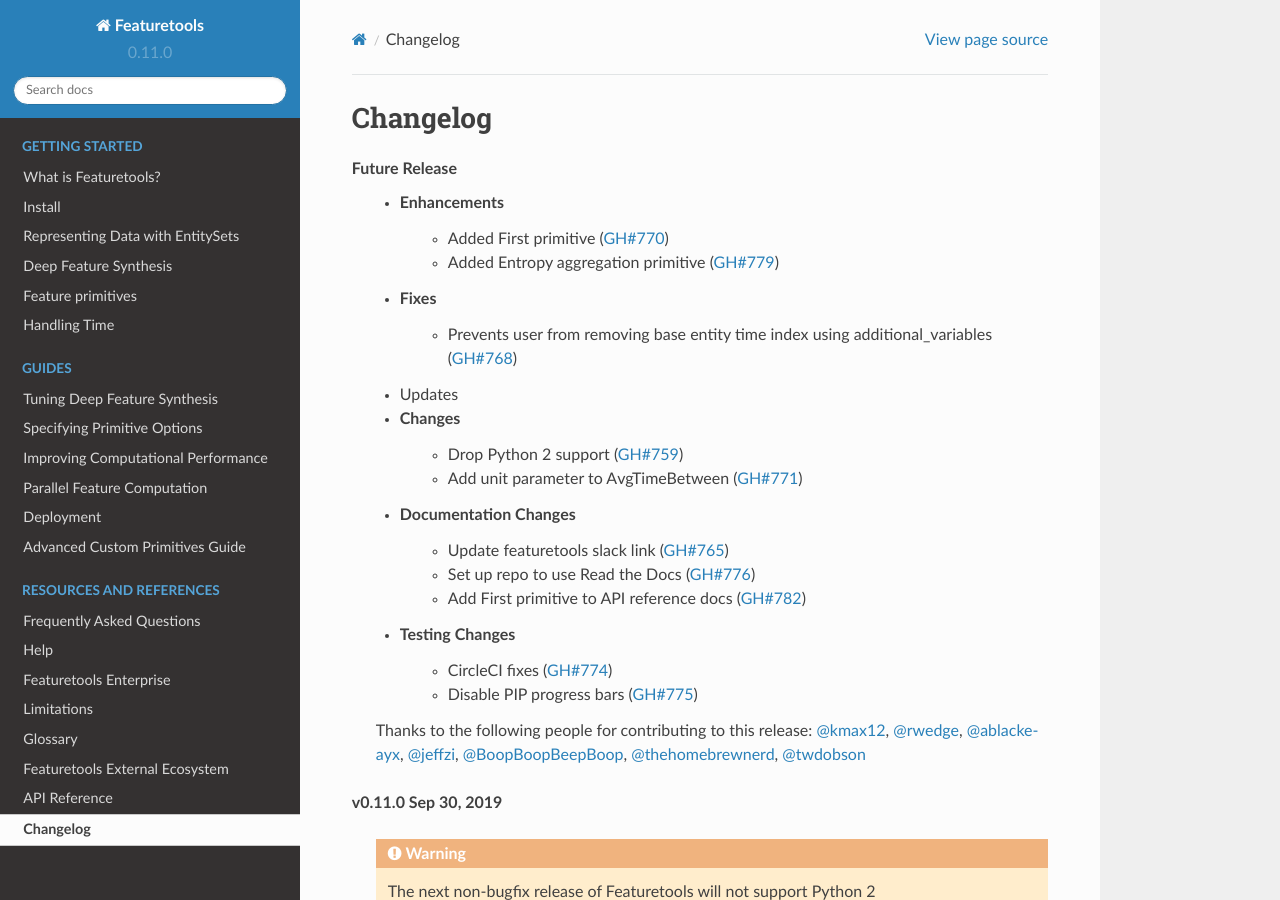
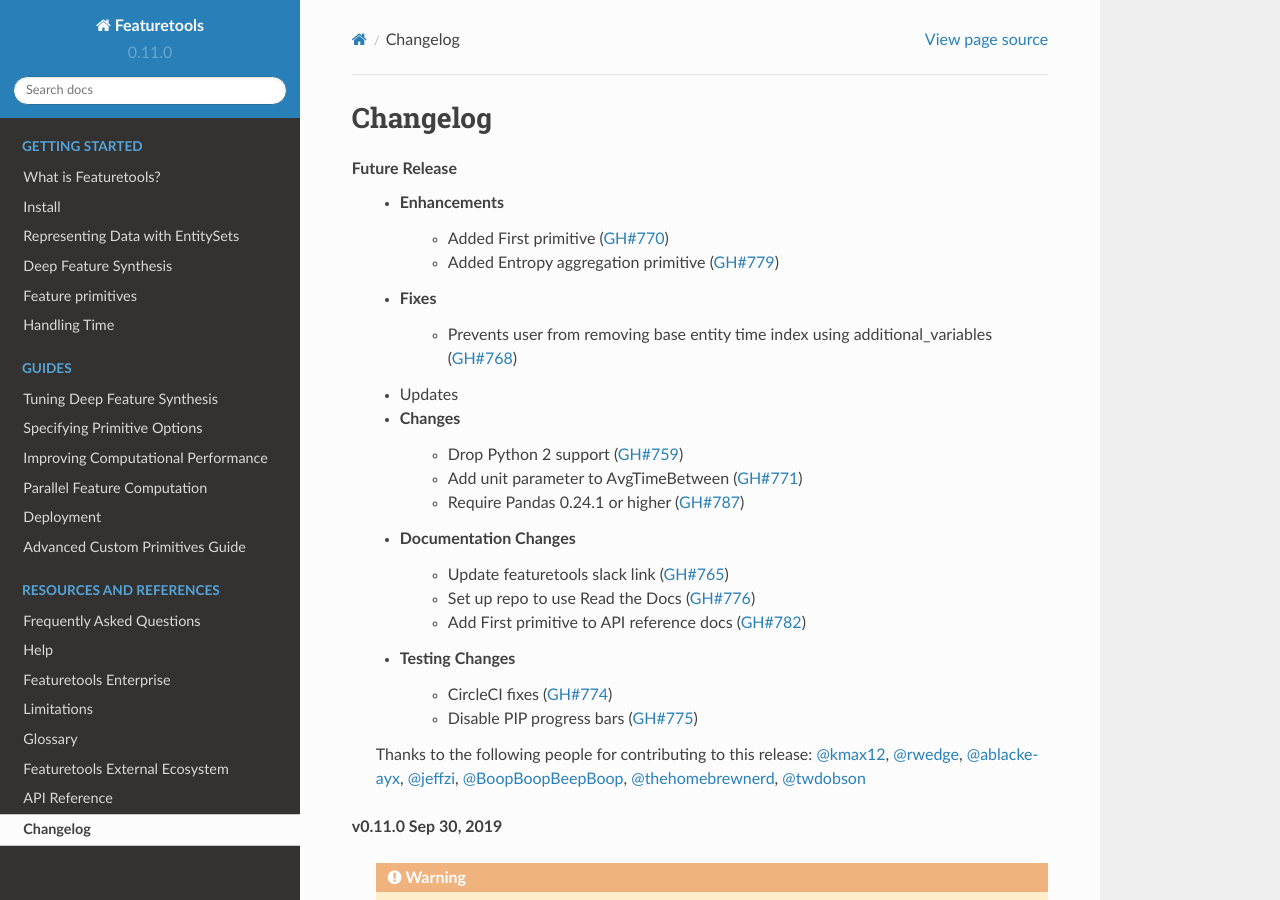
Before and after one commit to alteryx/featuretools, a Sphinx documentation site: the page built from docs/source/changelog.rst, in a window 1280 px wide and 900 px high. Built offline with Sphinx 7.4.7 and the Read the Docs theme 2.0.0, drawn with Linux system fonts in a browser that asks for light colours; pages that are not in the unit, such as notebooks, are missing from menus.

Commit message:
update changelog

```diff
--- a/docs/source/changelog.rst
+++ b/docs/source/changelog.rst
@@ -12,6 +12,7 @@
     * Changes
         * Drop Python 2 support (:pr:`759`)
         * Add unit parameter to AvgTimeBetween (:pr:`771`)
+        * Require Pandas 0.24.1 or higher (:pr:`787`)
     * Documentation Changes
         * Update featuretools slack link (:pr:`765`)
         * Set up repo to use Read the Docs (:pr:`776`)
```
